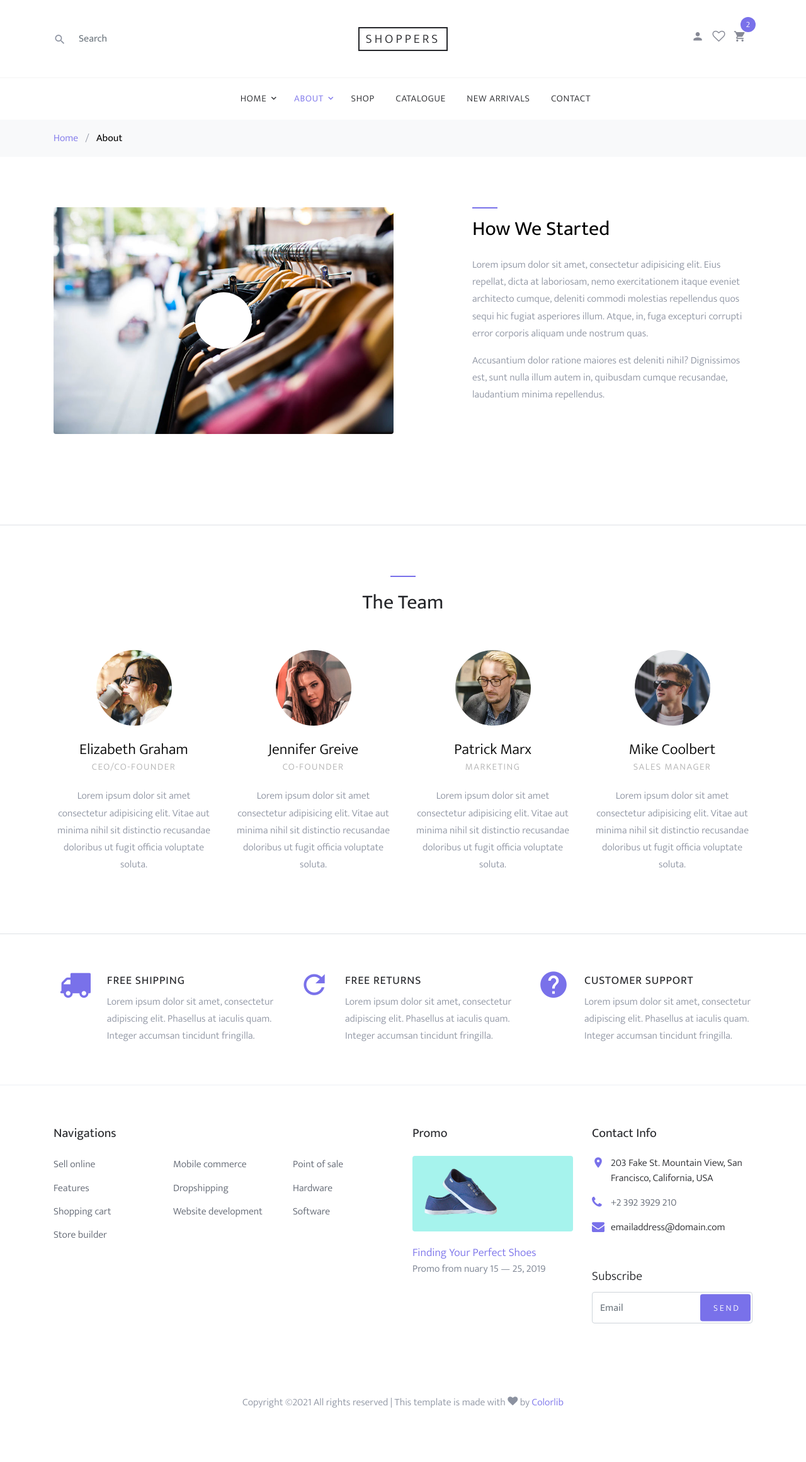
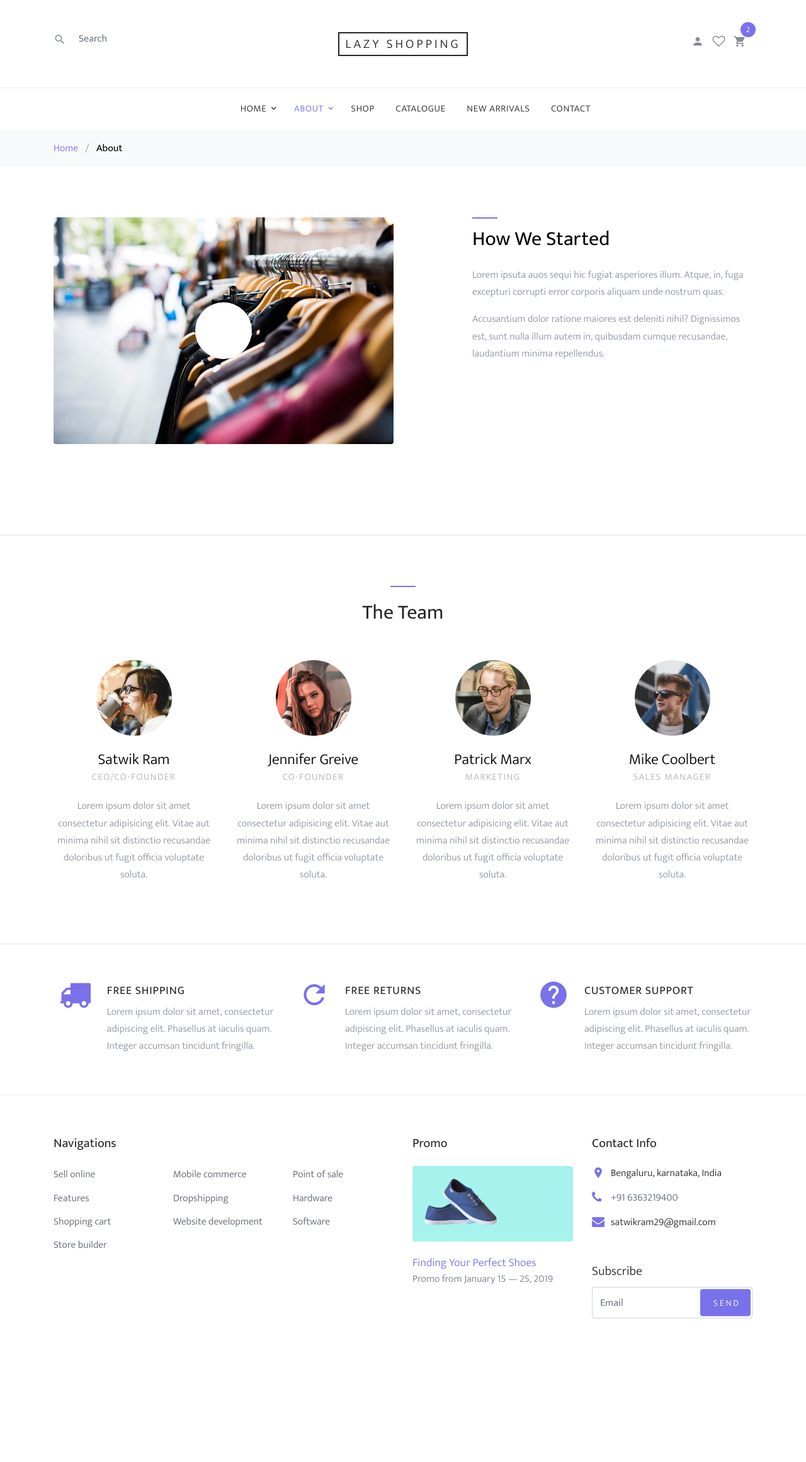
Before and after one commit to Satwikram/Online-Shopping-, a Django app: template templates/about.html in a window 1280 px wide. Shown: the whole page at 63% size. After the commit the page ends 2093 px from the top, so only its background shows below. Run offline with Django 3.2, Linux system fonts and the light colour scheme; the template is opened without the code that fills it, so the values that code supplies are empty; some libraries are stand-ins or nearby versions; some web fonts are replaced.

Commit message:
About Page

```diff
--- a/templates/about.html
+++ b/templates/about.html
@@ -1,4 +1,4 @@
-<!DOCTYPE html>
+{% load static %}
 <html lang="en">
   <head>
     <title>Shoppers &mdash; Colorlib e-Commerce Template</title>
@@ -6,18 +6,18 @@
     <meta name="viewport" content="width=device-width, initial-scale=1, shrink-to-fit=no">
 
     <link rel="stylesheet" href="https://fonts.googleapis.com/css?family=Mukta:300,400,700">
-    <link rel="stylesheet" href="fonts/icomoon/style.css">
+    <link rel="stylesheet" href="{% static 'fonts/icomoon/style.css">
 
-    <link rel="stylesheet" href="css/bootstrap.min.css">
-    <link rel="stylesheet" href="css/magnific-popup.css">
-    <link rel="stylesheet" href="css/jquery-ui.css">
-    <link rel="stylesheet" href="css/owl.carousel.min.css">
-    <link rel="stylesheet" href="css/owl.theme.default.min.css">
+    <link rel="stylesheet" href="{% static 'css/bootstrap.min.css' %}">
+    <link rel="stylesheet" href="{% static 'css/magnific-popup.css' %}">
+    <link rel="stylesheet" href="{% static 'css/jquery-ui.css' %}">
+    <link rel="stylesheet" href="{% static 'css/owl.carousel.min.css' %}">
+    <link rel="stylesheet" href="{% static 'css/owl.theme.default.min.css' %}">
 
 
-    <link rel="stylesheet" href="css/aos.css">
+    <link rel="stylesheet" href="{% static 'css/aos.css' %}">
 
-    <link rel="stylesheet" href="css/style.css">
+    <link rel="stylesheet" href="{% static 'css/style.css' %}">
 
   </head>
   <body>
@@ -37,7 +37,7 @@
 
             <div class="col-12 mb-3 mb-md-0 col-md-4 order-1 order-md-2 text-center">
               <div class="site-logo">
-                <a href="index.html" class="js-logo-clone">Shoppers</a>
+                <a href="/" class="js-logo-clone">Lazy Shopping</a>
               </div>
             </div>
 
@@ -47,7 +47,7 @@
                   <li><a href="#"><span class="icon icon-person"></span></a></li>
                   <li><a href="#"><span class="icon icon-heart-o"></span></a></li>
                   <li>
-                    <a href="cart.html" class="site-cart">
+                    <a href="cart" class="site-cart">
                       <span class="icon icon-shopping_cart"></span>
                       <span class="count">2</span>
                     </a>
@@ -64,7 +64,7 @@
         <div class="container">
           <ul class="site-menu js-clone-nav d-none d-md-block">
             <li class="has-children">
-              <a href="index.html">Home</a>
+              <a href="/">Home</a>
               <ul class="dropdown">
                 <li><a href="#">Menu One</a></li>
                 <li><a href="#">Menu Two</a></li>
@@ -80,7 +80,7 @@
               </ul>
             </li>
             <li class="has-children active">
-              <a href="about.html">About</a>
+              <a href="">About</a>
               <ul class="dropdown">
                 <li><a href="#">Menu One</a></li>
                 <li><a href="#">Menu Two</a></li>
@@ -90,7 +90,7 @@
             <li><a href="shop.html">Shop</a></li>
             <li><a href="#">Catalogue</a></li>
             <li><a href="#">New Arrivals</a></li>
-            <li><a href="contact.html">Contact</a></li>
+            <li><a href="contact">Contact</a></li>
           </ul>
         </div>
       </nav>
@@ -99,7 +99,7 @@
     <div class="bg-light py-3">
       <div class="container">
         <div class="row">
-          <div class="col-md-12 mb-0"><a href="index.html">Home</a> <span class="mx-2 mb-0">/</span> <strong class="text-black">About</strong></div>
+          <div class="col-md-12 mb-0"><a href="/">Home</a> <span class="mx-2 mb-0">/</span> <strong class="text-black">About</strong></div>
         </div>
       </div>
     </div>
@@ -110,7 +110,7 @@
           <div class="col-md-6">
             <div class="block-16">
               <figure>
-                <img src="images/blog_1.jpg" alt="Image placeholder" class="img-fluid rounded">
+                <img src="{% static 'images/blog_1.jpg' %}" alt="Image placeholder" class="img-fluid rounded">
                 <a href="https://vimeo.com/channels/staffpicks/93951774" class="play-button popup-vimeo"><span class="ion-md-play"></span></a>
 
               </figure>
@@ -123,7 +123,7 @@
             <div class="site-section-heading pt-3 mb-4">
               <h2 class="text-black">How We Started</h2>
             </div>
-            <p>Lorem ipsum dolor sit amet, consectetur adipisicing elit. Eius repellat, dicta at laboriosam, nemo exercitationem itaque eveniet architecto cumque, deleniti commodi molestias repellendus quos sequi hic fugiat asperiores illum. Atque, in, fuga excepturi corrupti error corporis aliquam unde nostrum quas.</p>
+            <p>Lorem ipsuta auos sequi hic fugiat asperiores illum. Atque, in, fuga excepturi corrupti error corporis aliquam unde nostrum quas.</p>
             <p>Accusantium dolor ratione maiores est deleniti nihil? Dignissimos est, sunt nulla illum autem in, quibusdam cumque recusandae, laudantium minima repellendus.</p>
 
           </div>
@@ -144,8 +144,8 @@
             <div class="block-38 text-center">
               <div class="block-38-img">
                 <div class="block-38-header">
-                  <img src="images/person_1.jpg" alt="Image placeholder" class="mb-4">
-                  <h3 class="block-38-heading h4">Elizabeth Graham</h3>
+                  <img src="{% static 'images/person_1.jpg' %}" alt="Image placeholder" class="mb-4">
+                  <h3 class="block-38-heading h4">Satwik Ram</h3>
                   <p class="block-38-subheading">CEO/Co-Founder</p>
                 </div>
                 <div class="block-38-body">
@@ -158,7 +158,7 @@
             <div class="block-38 text-center">
               <div class="block-38-img">
                 <div class="block-38-header">
-                  <img src="images/person_2.jpg" alt="Image placeholder" class="mb-4">
+                  <img src="{% static 'images/person_2.jpg' %}" alt="Image placeholder" class="mb-4">
                   <h3 class="block-38-heading h4">Jennifer Greive</h3>
                   <p class="block-38-subheading">Co-Founder</p>
                 </div>
@@ -172,7 +172,7 @@
             <div class="block-38 text-center">
               <div class="block-38-img">
                 <div class="block-38-header">
-                  <img src="images/person_3.jpg" alt="Image placeholder" class="mb-4">
+                  <img src="{% static 'images/person_3.jpg' %}" alt="Image placeholder" class="mb-4">
                   <h3 class="block-38-heading h4">Patrick Marx</h3>
                   <p class="block-38-subheading">Marketing</p>
                 </div>
@@ -186,7 +186,7 @@
             <div class="block-38 text-center">
               <div class="block-38-img">
                 <div class="block-38-header">
-                  <img src="images/person_4.jpg" alt="Image placeholder" class="mb-4">
+                  <img src="{% static 'images/person_4.jpg' %}" alt="Image placeholder" class="mb-4">
                   <h3 class="block-38-heading h4">Mike Coolbert</h3>
                   <p class="block-38-subheading">Sales Manager</p>
                 </div>
@@ -273,16 +273,16 @@
             <a href="#" class="block-6">
               <img src="images/hero_1.jpg" alt="Image placeholder" class="img-fluid rounded mb-4">
               <h3 class="font-weight-light  mb-0">Finding Your Perfect Shoes</h3>
-              <p>Promo from  nuary 15 &mdash; 25, 2019</p>
+              <p>Promo from  January 15 &mdash; 25, 2019</p>
             </a>
           </div>
           <div class="col-md-6 col-lg-3">
             <div class="block-5 mb-5">
               <h3 class="footer-heading mb-4">Contact Info</h3>
               <ul class="list-unstyled">
-                <li class="address">203 Fake St. Mountain View, San Francisco, California, USA</li>
-                <li class="phone"><a href="tel://23923929210">+2 392 3929 210</a></li>
-                <li class="email">emailaddress@domain.com</li>
+                <li class="address">Bengaluru, karnataka, India</li>
+                <li class="phone"><a href="tel://23923929210">+91 6363219400</a></li>
+                <li class="email">satwikram29@gmail.com</li>
               </ul>
             </div>
 
@@ -298,28 +298,21 @@
           </div>
         </div>
         <div class="row pt-5 mt-5 text-center">
-          <div class="col-md-12">
-            <p>
-            <!-- Link back to Colorlib can't be removed. Template is licensed under CC BY 3.0. -->
-            Copyright &copy;<script data-cfasync="false" src="/cdn-cgi/scripts/5c5dd728/cloudflare-static/email-decode.min.js"></script><script>document.write(new Date().getFullYear());</script> All rights reserved | This template is made with <i class="icon-heart" aria-hidden="true"></i> by <a href="https://colorlib.com" target="_blank" class="text-primary">Colorlib</a>
-            <!-- Link back to Colorlib can't be removed. Template is licensed under CC BY 3.0. -->
-            </p>
-          </div>
 
         </div>
       </div>
     </footer>
   </div>
 
-  <script src="js/jquery-3.3.1.min.js"></script>
-  <script src="js/jquery-ui.js"></script>
-  <script src="js/popper.min.js"></script>
-  <script src="js/bootstrap.min.js"></script>
-  <script src="js/owl.carousel.min.js"></script>
-  <script src="js/jquery.magnific-popup.min.js"></script>
-  <script src="js/aos.js"></script>
+  <script src="{% static 'js/jquery-3.3.1.min.js' %}"></script>
+  <script src="{% static 'js/jquery-ui.js' %}"></script>
+  <script src="{% static 'js/popper.min.js' %}"></script>
+  <script src="{% static 'js/bootstrap.min.js' %}"></script>
+  <script src="{% static 'js/owl.carousel.min.js' %}"></script>
+  <script src="{% static 'js/jquery.magnific-popup.min.js' %}"></script>
+  <script src="{% static 'js/aos.js' %}"></script>
 
-  <script src="js/main.js"></script>
+  <script src="{% static 'js/main.js' %}"></script>
 
   </body>
 </html>
```
